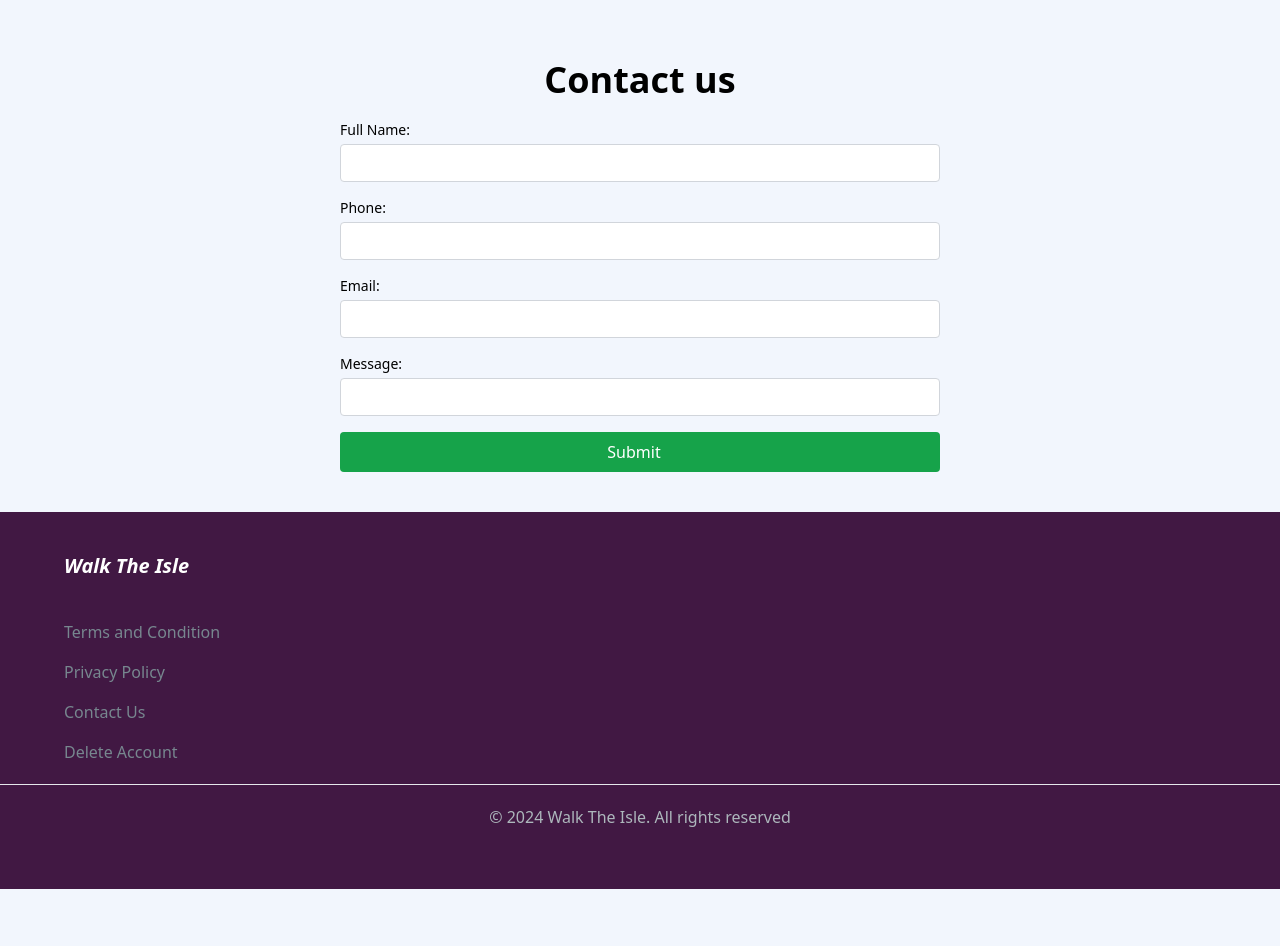
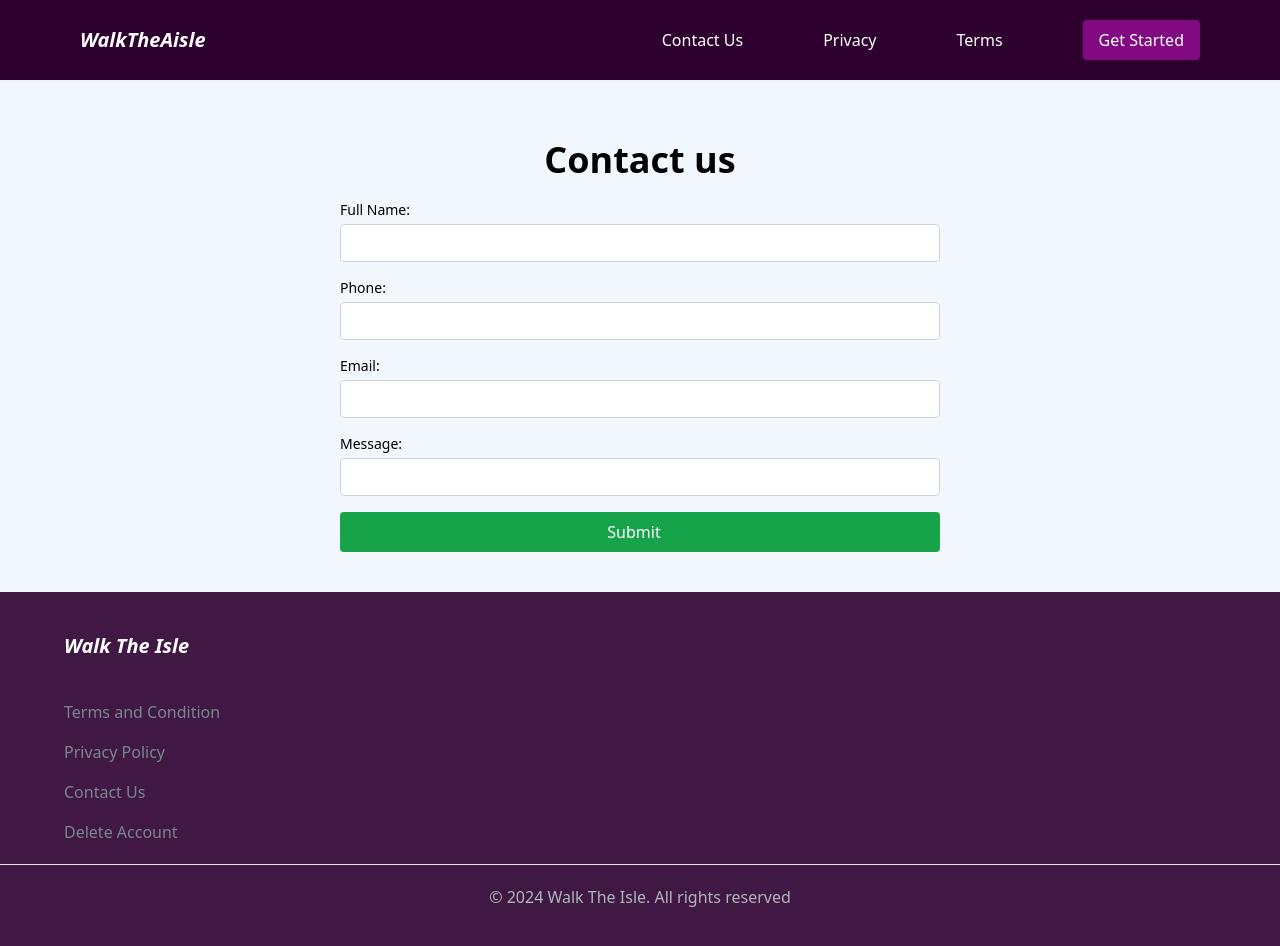
Before and after one commit to sirtosin/isle, a Next.js app: page /contact in a window 1280 px wide. Shown: the top 946 px of the page. Before the commit the page ends 889 px from the top, so only its background shows below. Built offline with nearby package versions, Linux system fonts and the light colour scheme.

Commit message:
added some new pages

```diff
--- a/app/components/Banner.tsx
+++ b/app/components/Banner.tsx
@@ -1,6 +1,7 @@
 import React from "react";
 import Image from "next/image";
 import bg from "@/app/img/hero.png";
+import Link from "next/link";
 
 export default function Banner() {
   return (
@@ -11,9 +12,9 @@ export default function Banner() {
             Creating the Best Day Ever!
           </h1>
           <p className="w-[200px] h-0.5 bg-[#D6A663] rounded-full"></p>
-          <p className="text-center w-max py-2 px-5 sm:text-xl bg-[#810A82] rounded">
+           <Link href="/register" className="text-center w-max py-2 px-5 sm:text-xl bg-[#810A82] rounded">
             Register
-          </p>
+          </Link>
         </div>
         <div className="w-full lg:w-1/2">
           <Image src={bg} className="w-full h-full" alt="" />
--- a/app/contact/page.tsx
+++ b/app/contact/page.tsx
@@ -2,10 +2,12 @@ import React from 'react'
 import Footer from '../components/Footer';
 import Button from '../components/Button';
 import Input from '../components/Input';
+import Header from '../components/Header';
 
 export default function page() {
   return (
     <>
+      <Header />
       <div className="mx-auto p-10">
         <h2 className="text-center font-bold text-4xl my-5"> Contact us</h2>
         <form className="flex flex-col space-y-4 items-center justify-center w-1/2 mx-auto">
```
